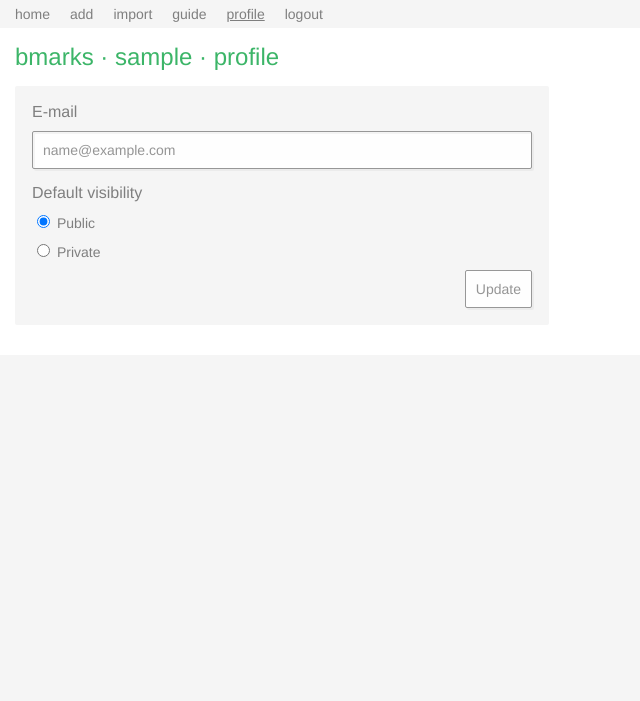
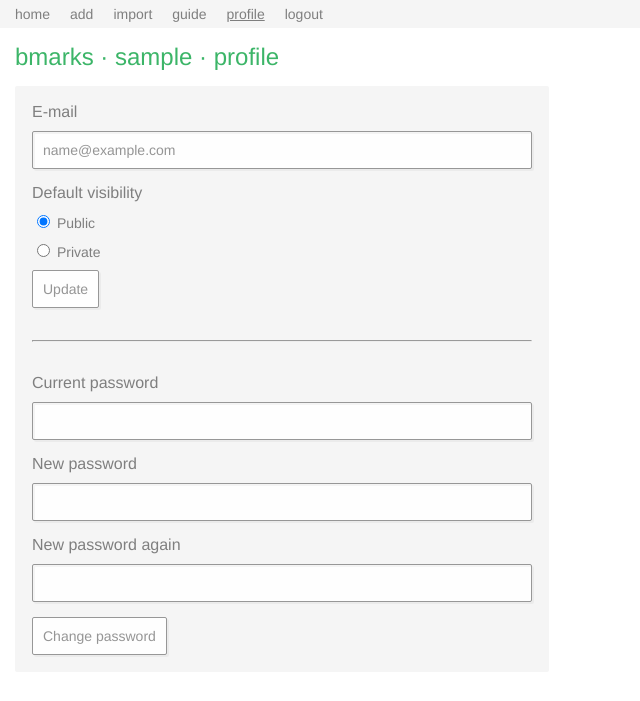
Before and after one commit to FelipeCortez/bmarks, a Django app: page /profile/ in a window 1280 px wide. Shown: the top 701 px of the page, without its empty margins (0-640 px from the left). Run offline with Django 3.2, Linux system fonts and the light colour scheme; the visitor is signed in with stand-in values (Sample User, id 1); data comes from the database, SQL or seed files in the repository; data that the repository does not hold is empty; some web fonts are replaced.

Commit message:
Add a password change form
Fixes #34

...finally

```diff
--- a/app/marksapp/static/marksapp/style.css
+++ b/app/marksapp/static/marksapp/style.css
@@ -228,7 +228,6 @@ button {
   padding: 10px;
   box-shadow: 2px 2px 0 rgba(0, 0, 0, .04);
   outline: none;
-  float: right;
 }
 
 input[type=submit]:hover,
@@ -241,6 +240,12 @@ button:hover {
 ::placeholder {
   color: #AAAAAA;
   font-style: italic;
+}
+
+.errorlist {
+  background-color: rgb(255, 245, 153);
+  color: rgb(100, 100, 38);
+  padding: 8px;
 }
 
 /* main site ---------------------------------- */
--- a/app/marksapp/templates/profile.html
+++ b/app/marksapp/templates/profile.html
@@ -11,8 +11,8 @@
 {% endblock %}
 
 {% block content %}
-    <form action="#" method="POST">
-        <div class="form-container" >
+      <div class="form-container" >
+        <form action="#" method="POST">
         {% csrf_token %}
         {{ form.non_field_errors }}
         <label for="{{ user_form.email.id_for_label }}">E-mail</label>
@@ -21,9 +21,35 @@
         <label for="{{ profile_form.visibility.id_for_label }}">Default visibility</label>
         {% for radio in profile_form.visibility %}
         <div class="radio-buttons">
-            {{ radio }}
+          {{ radio }}
         </div>
         {% endfor %}
+
         <input type="submit" value="Update" />
-    </form>
+        </form>
+
+        <hr style="margin: 32px 0">
+
+        <form action="#" method="POST">
+          {% csrf_token %}
+
+          {{ password_form.non_field_errors }}
+
+          <label for="{{ password_form.old_password.id_for_label }}">Current password</label>
+          <input type="password" name="old_password" required="" id="id_old_password">
+          {{ password_form.old_password.errors }}
+
+          <label for="{{ password_form.old_password.id_for_label }}">New password</label>
+          {{ password_form.new_password1 }}
+          {{ password_form.new_password1.errors }}
+
+          <label for="{{ password_form.old_password.id_for_label }}">New password again</label>
+          {{ password_form.new_password2 }}
+          {{ password_form.new_password2.errors }}
+
+          <input type="submit" value="Change password" />
+        </form>
+
+      </div>
+
 {% endblock %}
--- a/app/marksapp/views.py
+++ b/app/marksapp/views.py
@@ -14,6 +14,8 @@ from django.contrib.auth import authenticate, login
 from django.urls import reverse
 from django.core import serializers
 from django.core.exceptions import ValidationError, ObjectDoesNotExist
+from django.contrib.auth import update_session_auth_hash
+from django.contrib.auth.forms import PasswordChangeForm
 from django.utils.timezone import now
 from django.utils.translation import ugettext as _
 from marksapp.models import Bookmark, Tag, Profile
@@ -152,20 +154,24 @@ def user_profile(request):
 
     if request.method == "POST":
         user_form = forms.UserForm(request.POST, instance=user_object)
+        password_form = PasswordChangeForm(user_object, request.POST)
         profile_form = forms.ProfileForm(request.POST, instance=profile_object)
-        if profile_form.is_valid() and user_form.is_valid():
+        if profile_form.is_valid() and user_form.is_valid() and password_form.is_valid():
             user_form.save()
             profile_form.save()
+            password_form.save()
+            update_session_auth_hash(request, user_object)
             return HttpResponseRedirect(reverse("index"))
     else:
-
         user_form = forms.UserForm(instance=user_object)
+        password_form = PasswordChangeForm(user_object)
         profile_form = forms.ProfileForm(instance=profile_object)
 
     context = {
         "username": username,
         "user_form": user_form,
         "profile_form": profile_form,
+        "password_form": password_form,
         "page_title": "profile",
     }
 
```
